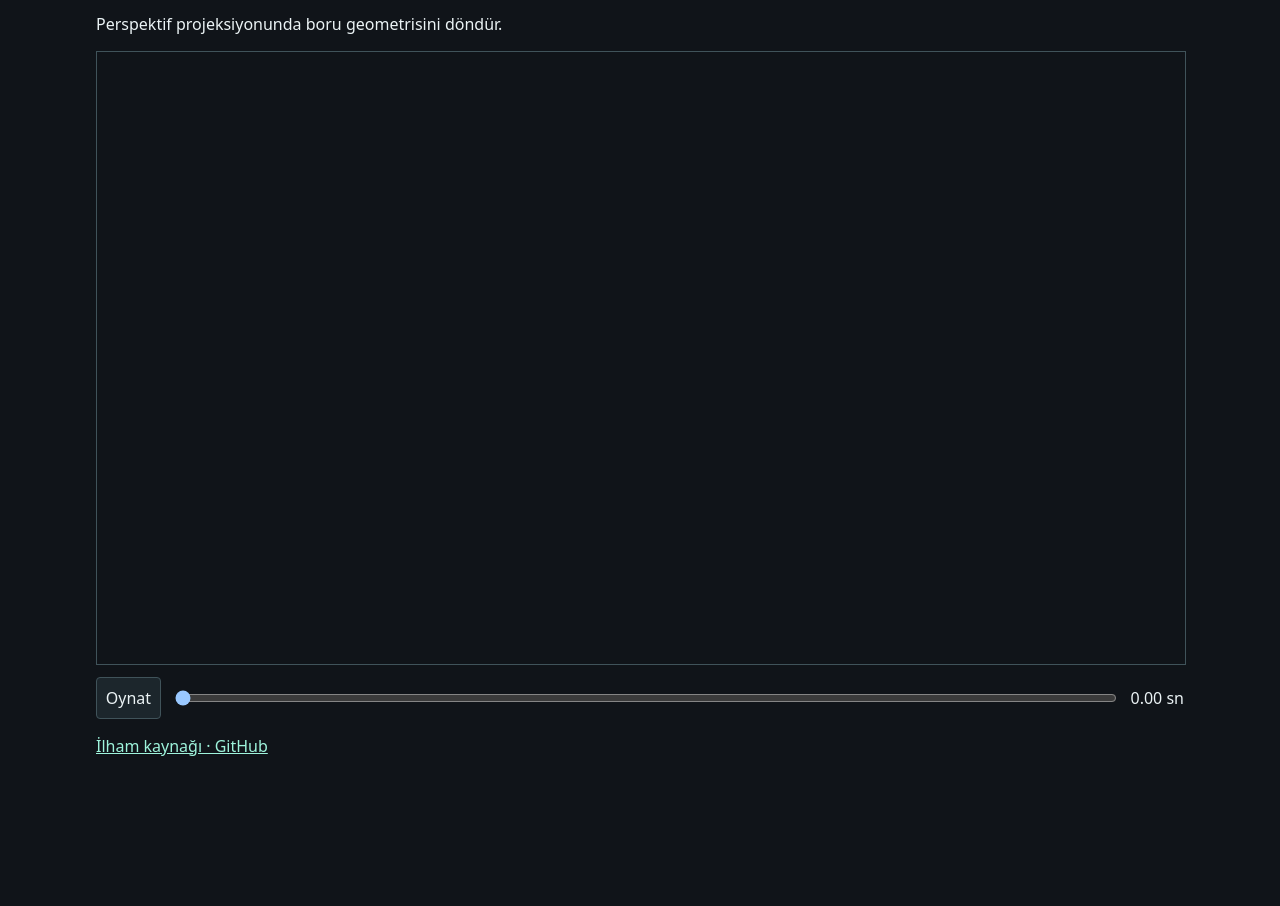
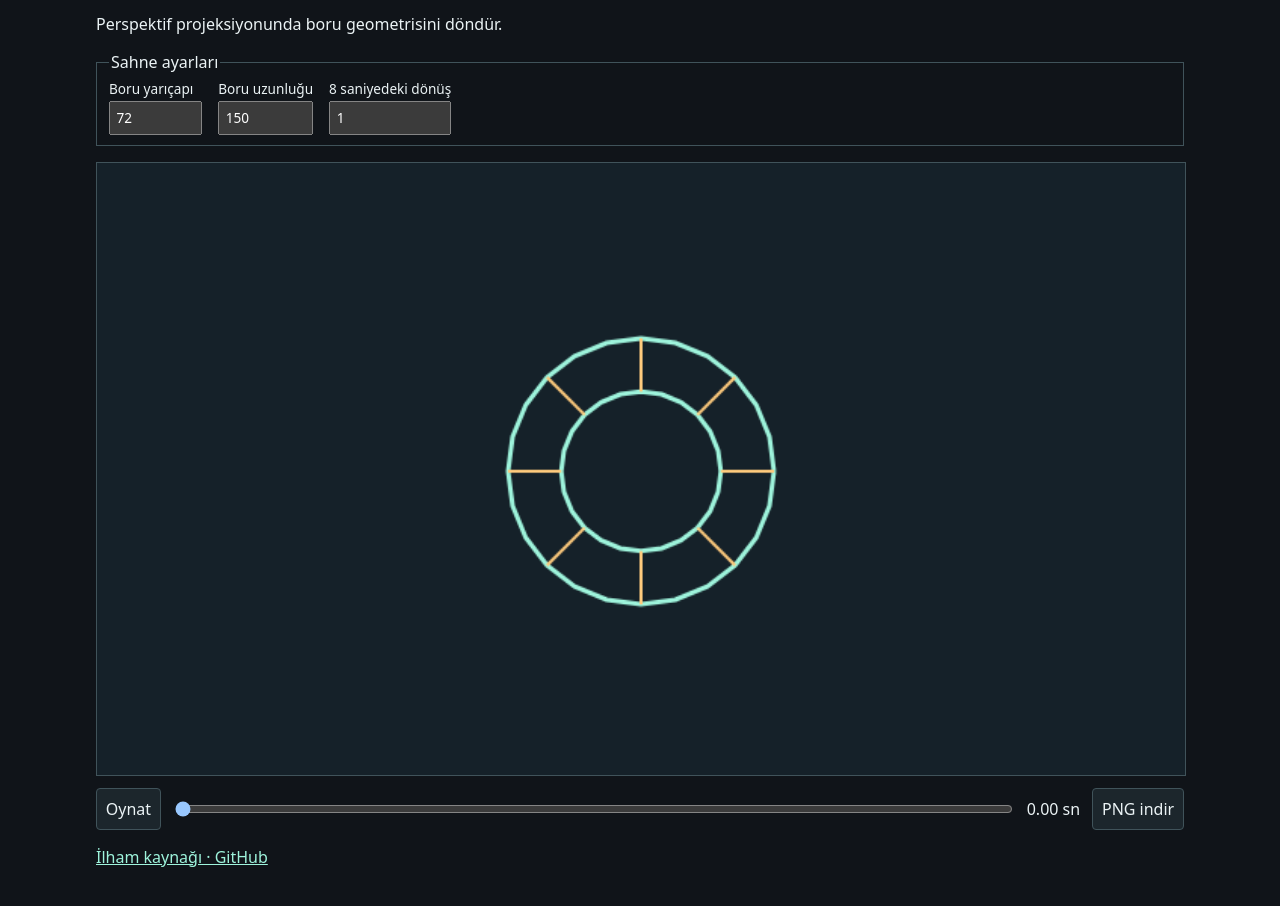
Before and after one commit to omerbek/rotating-pipe, a plain HTML site: page index.html in a window 1280 px wide. Shown: the part 144-1050 px from the top of the page. Before the commit the page ends 949 px from the top, so only its background shows below. Drawn offline with Linux system fonts and the light colour scheme.

Commit message:
Add configurable animation tools and export

```diff
--- a/index.html
+++ b/index.html
@@ -13,14 +13,23 @@ canvas {display: block; width: 100%; height: auto; border: 1px solid #40535a;}
 input {flex: 1; min-width: 4rem;}
 button {font: inherit; color: inherit; border: 1px solid #40535a; background: #1c262c; border-radius: .25rem; padding: .55rem; text-align: left; cursor: pointer;}
 a {color: #9ef4dc;}
+fieldset {display:flex; flex-wrap:wrap; gap:.75rem 1rem; margin:0 0 1rem; border:1px solid #40535a;}
+fieldset label {display:flex; flex-direction:column; gap:.2rem; font-size:.85rem;}
+fieldset input {font:inherit; max-width:15rem; padding:.35rem;}
+.controls {flex-wrap:wrap;}
 </style>
 </head>
 <body>
 <header><h1>Dönen boru kesiti</h1><p>Perspektif projeksiyonunda boru geometrisini döndür.</p></header>
 <main>
 <section>
+<fieldset id="settings"><legend>Sahne ayarları</legend>
+<label for="radius">Boru yarıçapı<input id="radius" value="72" type="number" min="10" max="100" step="1"></label>
+<label for="length">Boru uzunluğu<input id="length" value="150" type="number" min="20" max="240" step="1"></label>
+<label for="rotations">8 saniyedeki dönüş<input id="rotations" value="1" type="number" min="1" max="4" step="1"></label>
+</fieldset>
 <canvas width="720" height="405" aria-label="Seçili hareket deneyinin önizlemesi"></canvas>
-<div class="controls"><button id="play" type="button">Oynat</button><input id="seek" type="range" min="0" max="8" step="0.01" value="0" aria-label="Zaman çizelgesi"><output id="time">0.00 sn</output></div>
+<div class="controls"><button id="play" type="button">Oynat</button><input id="seek" type="range" min="0" max="8" step="0.01" value="0" aria-label="Zaman çizelgesi"><output id="time">0.00 sn</output><button id="save" type="button">PNG indir</button></div>
 <p><a href="https://github.com/mrdoob/three.js">İlham kaynağı · GitHub</a></p>
 </section>
 </main>
```
